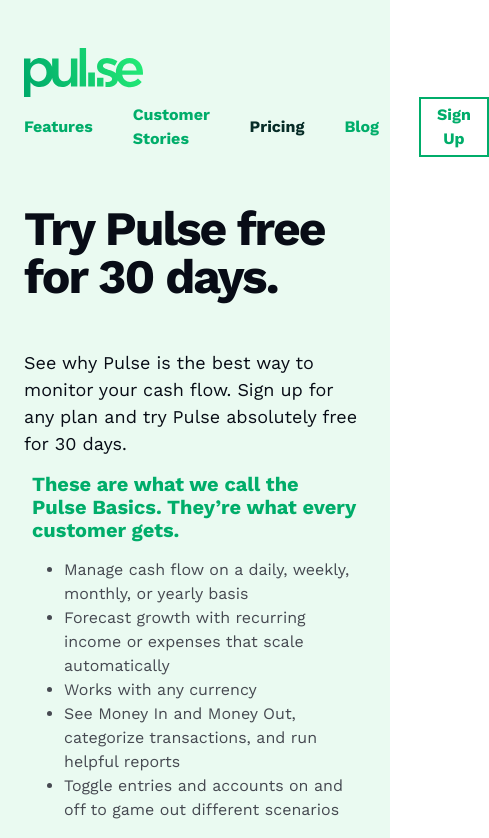
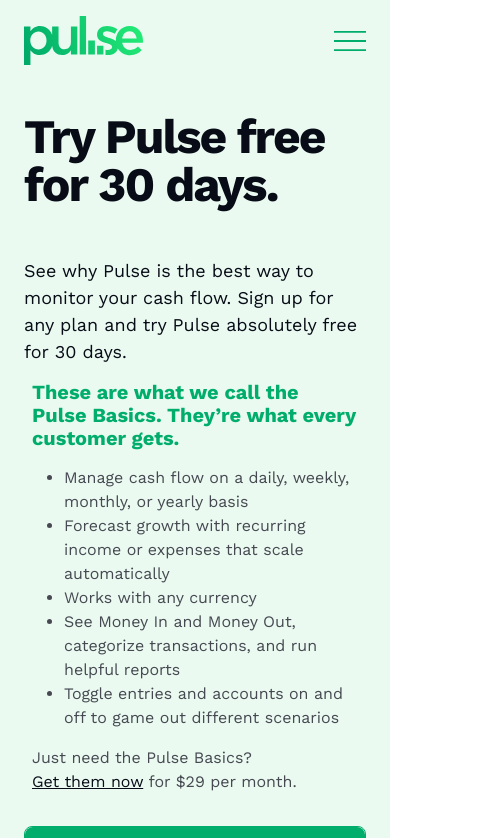
Before and after one commit to RenoCsn/StudyProjects, a React (Vite) app in the folder study-projects/: page / in a window 390 px wide. Shown: the top 838 px of the page, 489 px wide, since content can reach past the window. Built offline with nearby package versions, Linux system fonts and the light colour scheme.

Commit message:
feat: mobile header

```diff
--- a/study-projects/src/App.tsx
+++ b/study-projects/src/App.tsx
@@ -17,6 +17,7 @@ function App() {
       <HeaderComponent
         logo={{ url: '/', img: logoImg }}
         items={headerTexts.items}
+        mobileItems={headerTexts.mobileItems}
         signUp={headerTexts.signUp}
       />
       <div
--- a/study-projects/src/Components/Organisms/Header/Header.module.css
+++ b/study-projects/src/Components/Organisms/Header/Header.module.css
@@ -5,8 +5,8 @@
 .headerContainer {
     margin: 0 auto;
     max-width: 1200px;
-    padding-bottom: 3rem;
-    padding-top: 3rem;
+    padding-bottom: 1rem;
+    padding-top: 1rem;
     padding-left: 1.5rem;
     padding-right: 1.5rem;
     width: 100%;
@@ -19,17 +19,42 @@
     flex-wrap: wrap;
 }
 
+.mobileMenuContainer {
+    display: block;
+}
+
+.menuBtn {
+    display: flex;
+    color: var(--color-brand-primary);
+    cursor: pointer;
+    border: none;
+
+    :hover {
+        color: var(--color-brand-light);
+    }
+}
+
+.mobileMenuIcon {
+    width: 2rem;
+    fill: var(--color-brand-primary);
+    height: 2rem;
+
+    :hover {
+        fill: var(--color-brand-light);
+    }
+}
+
 .navLink {
     display: flex;
     align-items: center;
     flex-shrink: 0;
+    margin-right: 2.5rem;
 }
 
 .navList {
-    display: flex;
-    width: auto;
-    flex-grow: 0;
-    align-items: center;
+    display: none;
+    width: 100%;
+    flex-grow: 1;
     list-style: none;
 }
 
@@ -51,3 +76,60 @@
 .navActionsActive {
     color: var(--color-brand-dark);
 }
+
+.mobileMenuListContainer {
+    z-index: 9999;
+    width: 100%;
+    display: flex;
+    opacity: 1;
+    pointer-events: auto;
+    transition-delay: 0s;
+    top: 82px;
+    position: absolute;
+    left: 0;
+    bottom: 0;
+    padding: 1.5rem;
+    background-color: var(--color-background-primary-light);
+}
+
+.mobileNavList {
+    list-style: none;
+
+    >li:last-child {
+        padding-top: 1rem;
+    }
+}
+
+.mobileNavActions {
+    display: block;
+    text-decoration: none;
+    font-size: 2.25rem;
+    color: var(--color-brand-primary);
+    padding-bottom: .5rem;
+    padding-top: .5rem;
+    line-height: 1;
+    font-weight: 700;
+}
+
+
+@media (min-width: 768px) {
+    .headerContainer {
+        padding-bottom: 3rem;
+        padding-top: 3rem;
+    }
+
+    .navList {
+        display: flex;
+        flex-grow: 0;
+        align-items: center;
+        width: auto;
+    }
+
+    .mobileMenuContainer {
+        display: none;
+    }
+
+    .mobileMenuListContainer {
+        display: none;
+    }
+}
--- a/study-projects/src/Components/Organisms/Header/index.tsx
+++ b/study-projects/src/Components/Organisms/Header/index.tsx
@@ -1,4 +1,4 @@
-import React from 'react'
+import React, { useState } from 'react'
 import type { HeaderType } from '../../../Utils/Types/HeaderType'
 import { ButtonComponent } from '../../Atoms/Button'
 import styles from './Header.module.css'
@@ -6,11 +6,14 @@ import styles from './Header.module.css'
 export const HeaderComponent: React.FC<HeaderType> = ({
   logo,
   items = [],
+  mobileItems = [],
   signUp,
 }) => {
   const activeClassCombined = [styles.navActions, styles.navActionsActive]
     .filter(Boolean)
     .join(' ')
+
+  const [showMenu, setShowMenu] = useState(false)
   return (
     <header className={styles.header}>
       <div className={styles.headerContainer}>
@@ -18,6 +21,20 @@ export const HeaderComponent: React.FC<HeaderType> = ({
           <a href={logo?.url} className={styles.navLink}>
             <img src={logo?.img} alt='Logo' />
           </a>
+          <div className={styles.mobileMenuContainer}>
+            <button
+              className={styles.menuBtn}
+              onClick={() => setShowMenu(!showMenu)}
+            >
+              <svg
+                className={styles.mobileMenuIcon}
+                viewBox='0 0 35 22'
+                xmlns='http://www.w3.org/2000/svg'
+              >
+                <path d='M0 0h35v2H0zM0 10h35v2H0zM0 20h35v2H0z' />
+              </svg>
+            </button>
+          </div>
           <ul className={styles.navList}>
             {items.map((item) => (
               <li key={item.href} className={styles.navButtons}>
@@ -49,6 +66,30 @@ export const HeaderComponent: React.FC<HeaderType> = ({
           </ul>
         </nav>
       </div>
+      {showMenu && (
+        <div className={styles.mobileMenuListContainer}>
+          <div>
+            <ul className={styles.mobileNavList}>
+              {mobileItems.map((mobileItem) => (
+                <li key={mobileItem.href}>
+                  <a href={mobileItem.href} className={styles.mobileNavActions}>
+                    {mobileItem.label}
+                  </a>
+                </li>
+              ))}
+              {signUp && (
+                <li>
+                  <a href={signUp.href}>
+                    <ButtonComponent variant='gradient'>
+                      {signUp.label}
+                    </ButtonComponent>
+                  </a>
+                </li>
+              )}
+            </ul>
+          </div>
+        </div>
+      )}
     </header>
   )
 }
--- a/study-projects/src/Components/Organisms/Product/Product.module.css
+++ b/study-projects/src/Components/Organisms/Product/Product.module.css
@@ -38,6 +38,10 @@
 }
 
 @media (max-width: 767px) {
+    .titlesContainer {
+        padding-top: 2rem;
+    }
+
     .titleStyle {
         font-size: 3rem;
         margin-bottom: 3rem;
--- a/study-projects/src/Utils/Types/HeaderType.ts
+++ b/study-projects/src/Utils/Types/HeaderType.ts
@@ -10,5 +10,6 @@ export type NavItem = {
 export type HeaderType = {
   logo?: Logo
   items?: NavItem[]
+  mobileItems?: NavItem[]
   signUp?: NavItem
 }
--- a/study-projects/src/content/HeaderTexts.ts
+++ b/study-projects/src/content/HeaderTexts.ts
@@ -6,5 +6,13 @@ export const headerTexts = {
     { label: 'Pricing', href: '/pricing' },
     { label: 'Blog', href: '/blog' },
   ],
+  mobileItems: [
+    { label: 'Features', href: '/features' },
+    { label: 'Customer Stories', href: '/customers' },
+    { label: 'Pricing', href: '/pricing' },
+    { label: 'Blog', href: '/blog' },
+    { label: 'Contact', href: '/contact' },
+    { label: 'Support', href: '/support' },
+  ],
   signUp: { label: 'Sign Up', href: '/signup' },
 } satisfies Omit<HeaderType, 'logo'>
--- a/study-projects/src/index.css
+++ b/study-projects/src/index.css
@@ -39,6 +39,13 @@ select {
   font: inherit;
 }
 
+button {
+  background: transparent;
+  text-transform: none;
+  border: none;
+  color: inherit;
+}
+
 @font-face {
   font-family: 'Work Sans';
   src: url("./assets/fonts/WorkSans-VariableFont_wght.ttf") format("truetype");
```
